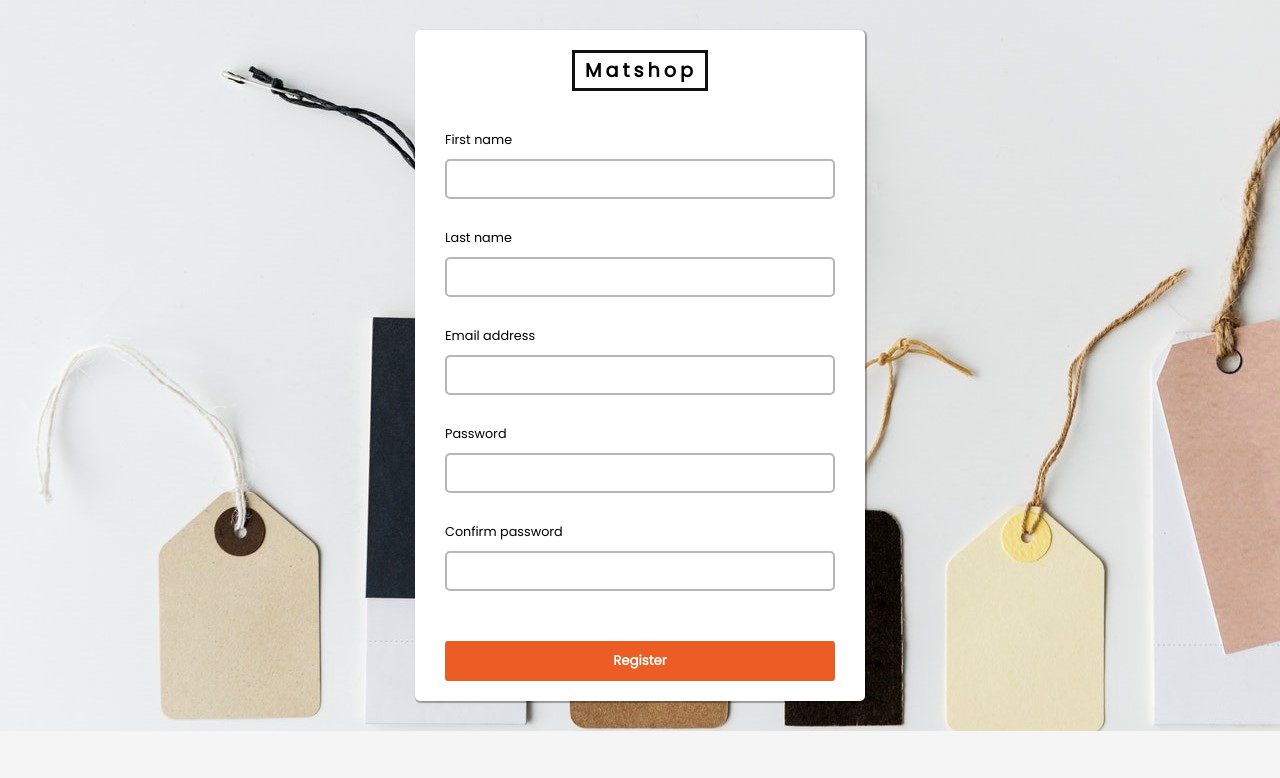
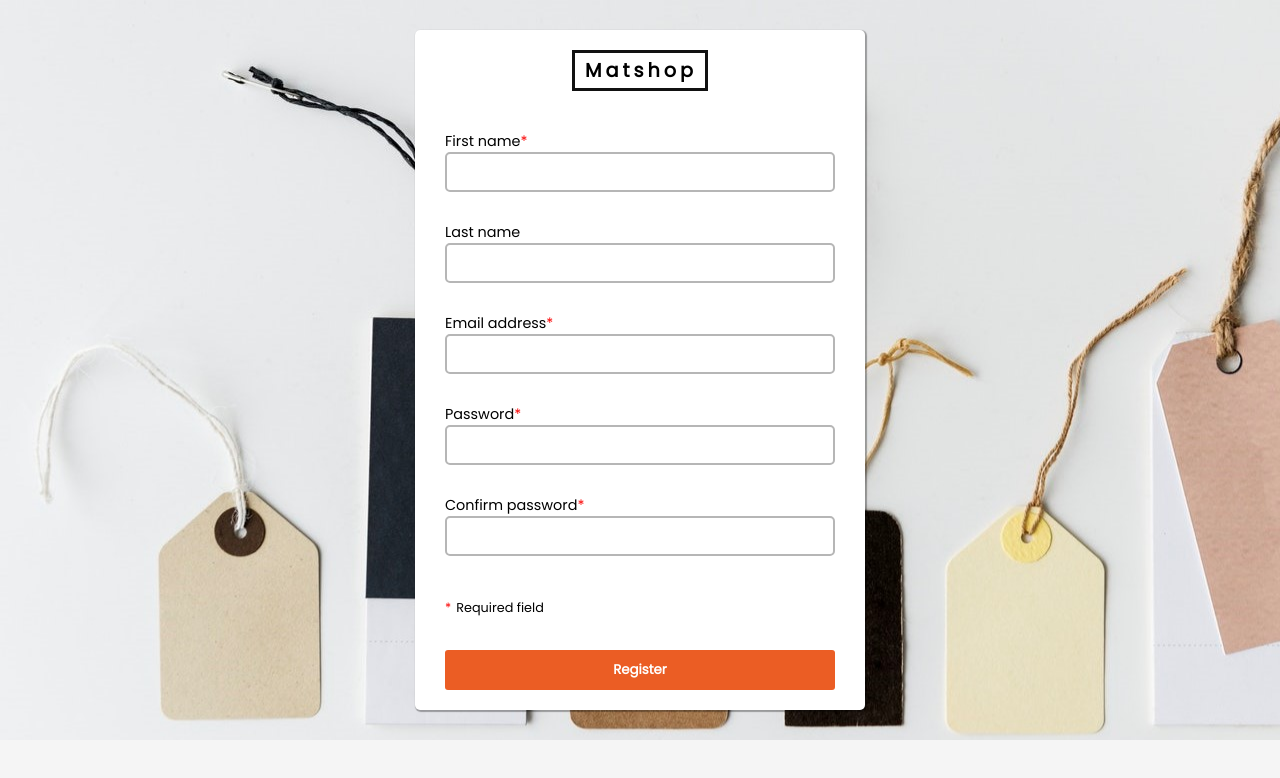
Before and after one commit to jasonwj96/matshop, a React (Create React App) app: page /register in a window 1280 px wide. Shown: the top 778 px of the page. Built offline with nearby package versions, Linux system fonts and the light colour scheme.

Commit message:
Added required fields indications

```diff
--- a/src/components/navbar.jsx
+++ b/src/components/navbar.jsx
@@ -14,7 +14,6 @@ export default class Navbar extends Component {
   showMenu = () => {
     this.setState({ showMenu: !this.state.showMenu }, () => {
       const container = document.getElementById("navbar-container");
-      const button = document.getElementById("nav-btn");
 
       if (this.state.showMenu) {
         container.className = "expand-nav";
--- a/src/containers/register.jsx
+++ b/src/containers/register.jsx
@@ -24,21 +24,37 @@ export default class Register extends Component {
           <div className="logo">Matshop</div>
           <form onSubmit={this.registerUser}>
             <label htmlFor="firstName">
-              First name <input type="text" name="firstName" />
+              <p>
+                First name<sup>*</sup>
+              </p>
+              <input type="text" name="firstName" />
             </label>
             <label htmlFor="lastName">
-              Last name <input type="text" name="lastName" />
+              <p>Last name</p>
+              <input type="text" name="lastName" />
             </label>
             <label htmlFor="email">
-              Email address <input type="email" name="email" />
+              <p>
+                Email address<sup>*</sup>
+              </p>
+              <input type="email" name="email" />
             </label>
             <label htmlFor="password">
-              Password <input type="password" name="password" />
+              <p>
+                Password<sup>*</sup>
+              </p>
+              <input type="password" name="password" />
             </label>
             <label htmlFor="confirmPassword">
-              Confirm password <input type="password" name="confirmPassword" />
+              <p>
+                Confirm password<sup>*</sup>
+              </p>
+              <input type="password" name="confirmPassword" />
             </label>
             <div className="form-footer">
+              <p>
+                <sup>*</sup>Required field
+              </p>
               <button onClick={this.registerUser}>Register</button>
             </div>
           </form>
--- a/src/containers/register.scss
+++ b/src/containers/register.scss
@@ -41,9 +41,19 @@
 
     label {
       font-family: "Poppins";
-      font-size: 0.8em;
+      font-size: 0.9em;
       display: flex;
       flex-flow: column;
+
+      p {
+        display: flex;
+        margin: 0;
+
+        sup {
+          font-size: 1em;
+          color: #fa0000;
+        }
+      }
     }
 
     input {
@@ -51,7 +61,7 @@
       width: auto;
       height: 40px;
       border: #b6b6b6 2px solid;
-      margin: 10px 0px 30px 0;
+      margin: 0px 0px 30px 0;
       border-radius: 5px;
       outline: none;
       padding: 5px 10px;
@@ -60,6 +70,18 @@
     }
 
     .form-footer {
+      p {
+        display: flex;
+        font-size: 0.8em;
+        font-family: "Poppins";
+
+        sup {
+          margin: 0 5px 0 0;
+          color: #fa0000;
+          font-size: 1em;
+        }
+      }
+
       button {
         margin: 20px 0 0 0;
         cursor: pointer;
```
